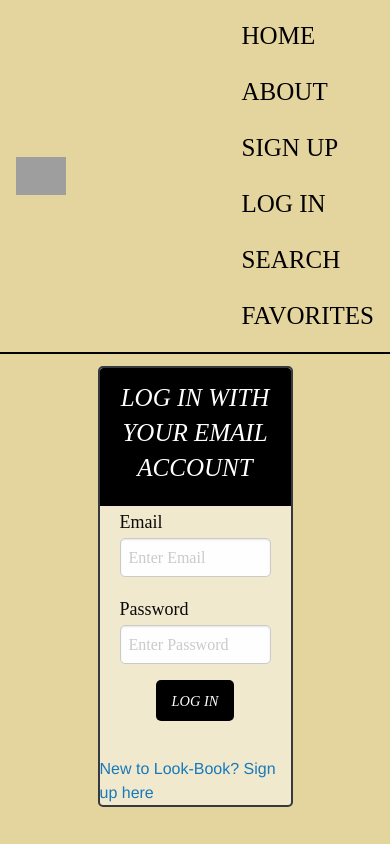
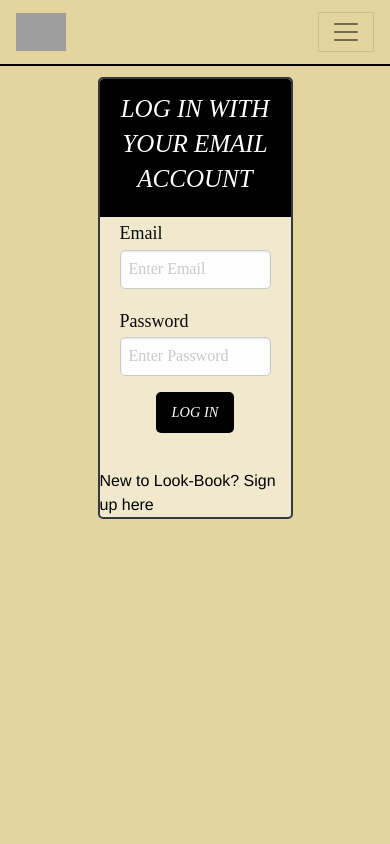
Before and after one commit to tbell-woG/Look-Book, a React (Create React App) app in the folder client/: page /login in a window 390 px wide. Built offline with nearby package versions, Linux system fonts and the light colour scheme; grey boxes are pictures that could not be loaded.

Commit message:
got navbar to display in hamburger style and made sure to get user experience flow working in preparation for authentication.

```diff
--- a/client/src/components/Container/style.css
+++ b/client/src/components/Container/style.css
@@ -1,4 +1,9 @@
 /* input styling parameters from login.css */
+
+a {
+    color: black;
+
+}
 
 .card {
     border-radius: 25px;
--- a/client/src/components/Navbar/Navbar.js
+++ b/client/src/components/Navbar/Navbar.js
@@ -3,18 +3,27 @@ import React from "react";
 import { Link } from "react-router-dom";
 import "./style.css";
 
+// function for clicking hamburger in mobile format
+function onMenuToggle(e) {
+    const menuContent = document.getElementById("menu-content");
+    console.log(menuContent.classList)
+    menuContent.classList.toggle("show")
+}
 
 function Navbar() {
     return (
-        <nav className="navbar navbar-expand-sm">
+        <nav className="navbar navbar-expand-sm navbar-light lb-navbar">
+            <div className="container-fluid">
                 <div className="navbar-brand">
                     <img src="https://i.ibb.co/Kzr4y96/kisspng-the-thinker-sculpture-drawing-masterpiece-5b3e0da0037481-6351671215307933760142.png"
                         alt="kisspng-the-thinker-sculpture-drawing-masterpiece" width="50" />
                 </div>
-
-            <ul className="navbar-nav justify-content">
+                <button className="navbar-toggler" type="button" data-bs-toggle="collapse" data-bs-target="#navbarNavDropdown" aria-controls="navbarNavDropdown" aria-expanded="false" aria-label="Toggle navigation" onClick={onMenuToggle}>
+                    <span className="navbar-toggler-icon"></span>
+                </button>
+                <div className="collapse navbar-collapse" id="menu-content">
+                    <ul className="navbar-nav">
                         <li className="nav-item">
-                    {/* Adding links to different pages in navbar using React Link */}
                             <Link
                                 to="/"
                                 className={window.location.pathname === "/" ? "nav-link active" : "nav-link"}
@@ -30,7 +39,7 @@ function Navbar() {
                                 ABOUT
                     </Link>
                         </li>
-                <li className="nav-item">
+                        {/* <li className="nav-item">
                     <Link
                     to="/signup"
                     className={window.location.pathname === "/signup" ? "nav-link active" : "nav-link"}
@@ -45,7 +54,7 @@ function Navbar() {
                     >
                         LOG IN
                     </Link>
-                </li>
+                </li> */}
                         <li className="nav-item">
                             <Link
                                 to="/search"
@@ -63,6 +72,8 @@ function Navbar() {
                     </Link>
                         </li>
                     </ul>
+                </div>
+            </div>
         </nav>
     );
 }
--- a/client/src/components/Navbar/style.css
+++ b/client/src/components/Navbar/style.css
@@ -1,8 +1,8 @@
 /* imported styling for Navbar from home.css for now */
 
-.navbar {
+.lb-navbar {
   width: 100%;
-  color: rgb(228, 212, 158);
+  background-color: rgb(228, 212, 158);
   overflow: auto;
   border-bottom: 2px solid rgb(0, 0, 0);
   font-family: 'Libre Baskerville', serif;
```
Also changed, not shown: 1 other file (tests, documents, lock files or other folders). Lines whose indentation alone changed are shown as unchanged.
